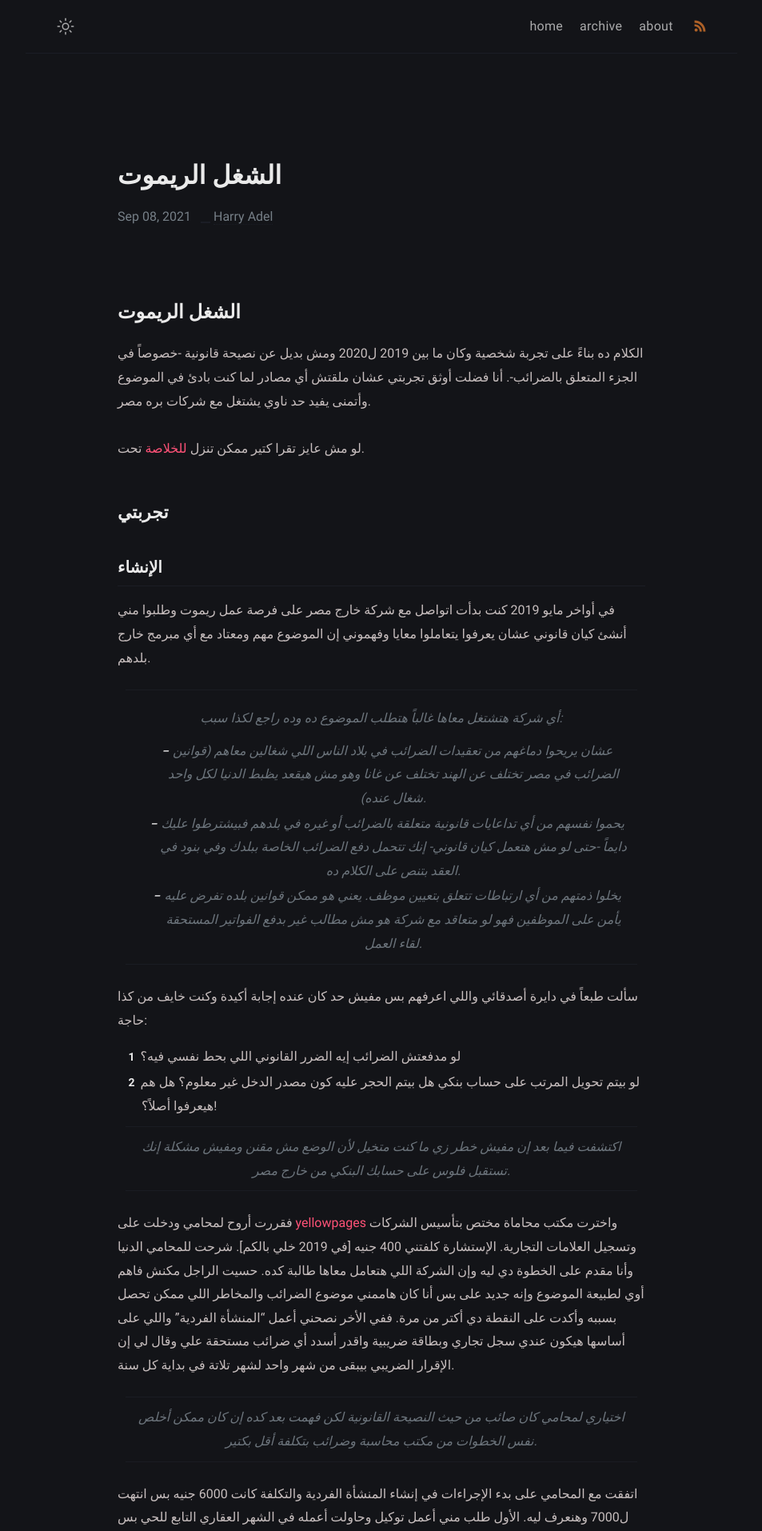
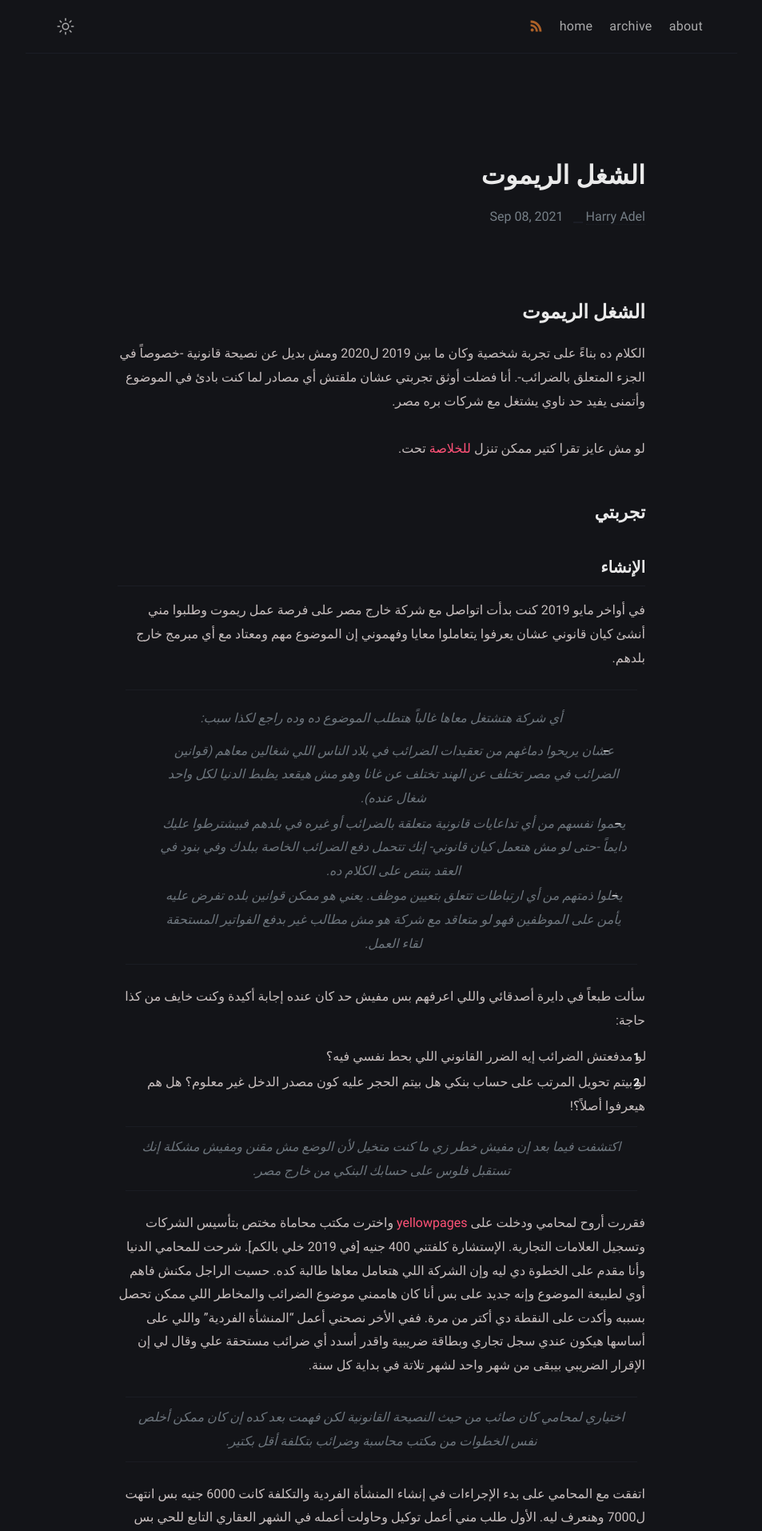
Before and after one commit to harryadel/harryadel.github.io, a Jekyll site: the page built from _posts/remote-work/2021-9-8-remote-work.md, in a window 1280 px wide. Shown: the top 1914 px of the page at 80% size, without its empty margins (163-1116 px from the left). Built offline with Jekyll 4.4.1, drawn with Linux system fonts in a browser that asks for light colours.

Commit message:
Change direction to dir

```diff
--- a/_layouts/post.html
+++ b/_layouts/post.html
@@ -7,7 +7,7 @@ layout: compress
 
 {% include header.html %}
 
-<body data-theme="{{ site.mode }}" class="notransition" direction="{{ page.direction | default: "ltr" }}">
+<body data-theme="{{ site.mode }}" class="notransition" dir="{{ page.direction | default: "ltr" }}">
 
   <script>
     const body = document.body;
```
